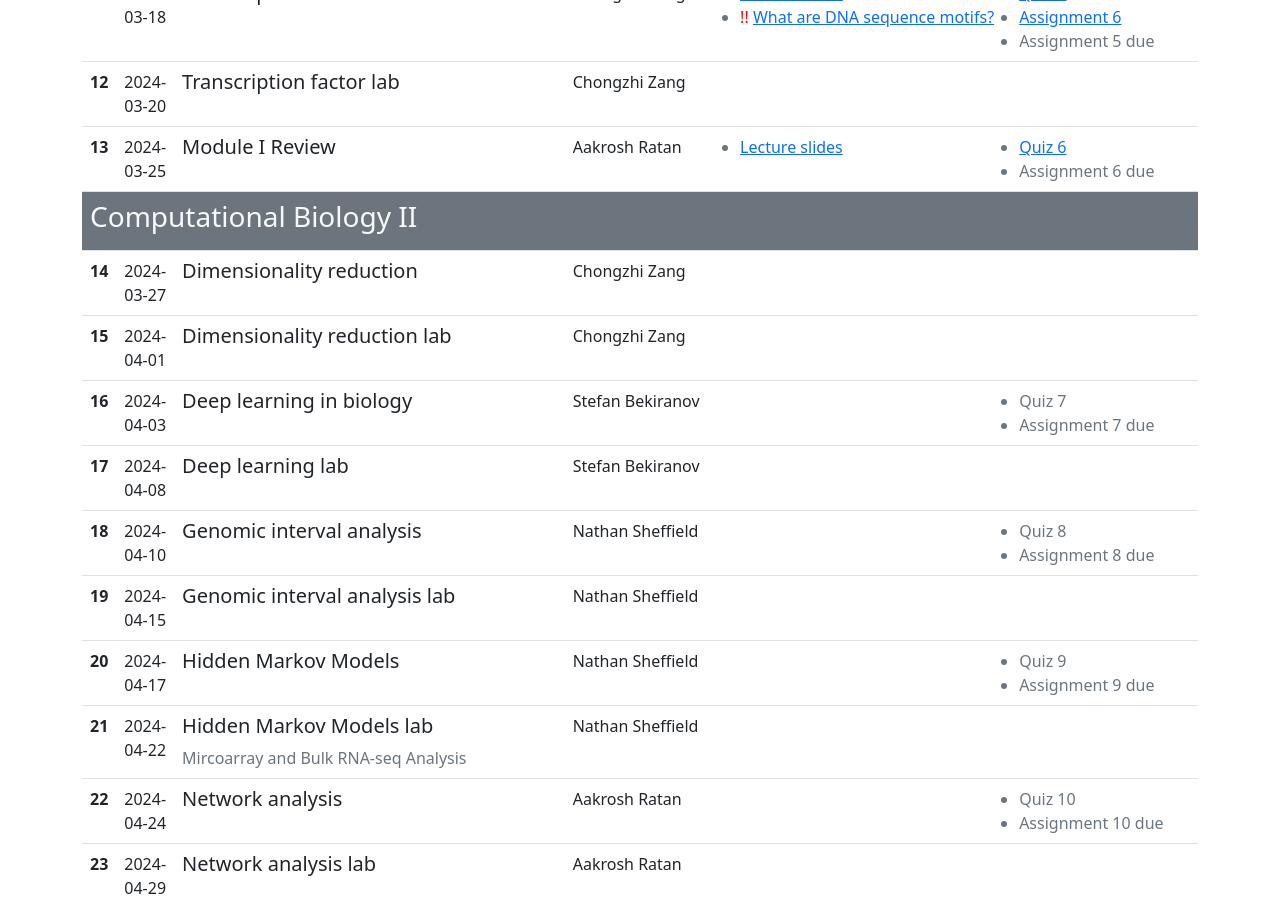
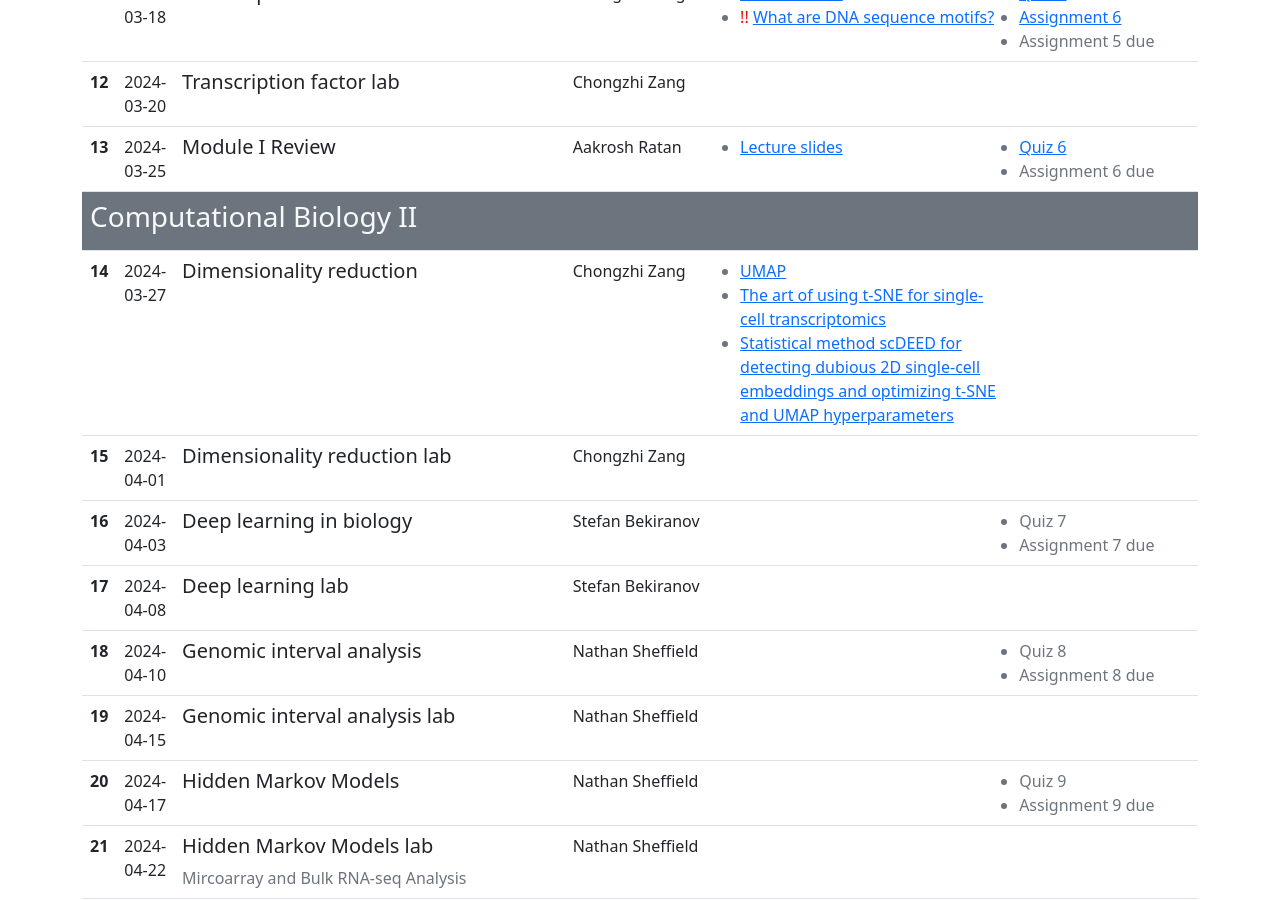
Before and after one commit to uvacobi/compbio2025, a Jekyll site: the page built from index.md, in a window 1280 px wide and 900 px high, scrolled down 2363 px. Built offline with Jekyll 4.4.1, drawn with Linux system fonts in a browser that asks for light colours.

Commit message:
Update lectures.yaml

```diff
--- a/_data/lectures.yaml
+++ b/_data/lectures.yaml
@@ -213,6 +213,12 @@
     links:
       - url: #
         title: Lecture slides
+      - url: https://arxiv.org/abs/1802.03426
+        title: UMAP
+      - url: https://www.nature.com/articles/s41467-019-13056-x
+        title: The art of using t-SNE for single-cell transcriptomics
+      - url: https://www.nature.com/articles/s41467-024-45891-y
+        title: Statistical method scDEED for detecting dubious 2D single-cell embeddings and optimizing t-SNE and UMAP hyperparameters
   - lecture_number: 15
     date: 2024-04-01
     topic: Dimensionality reduction lab
```
